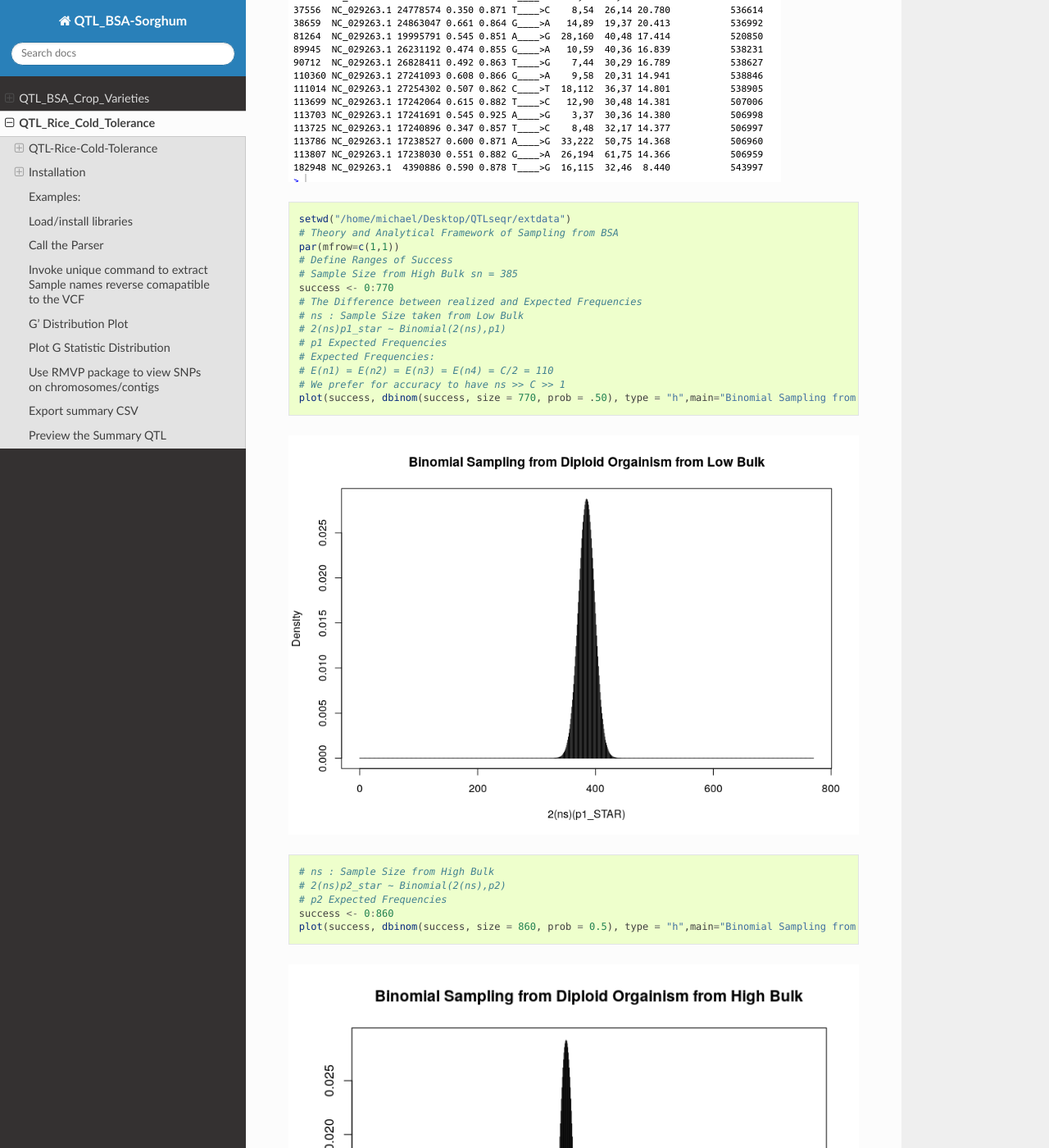
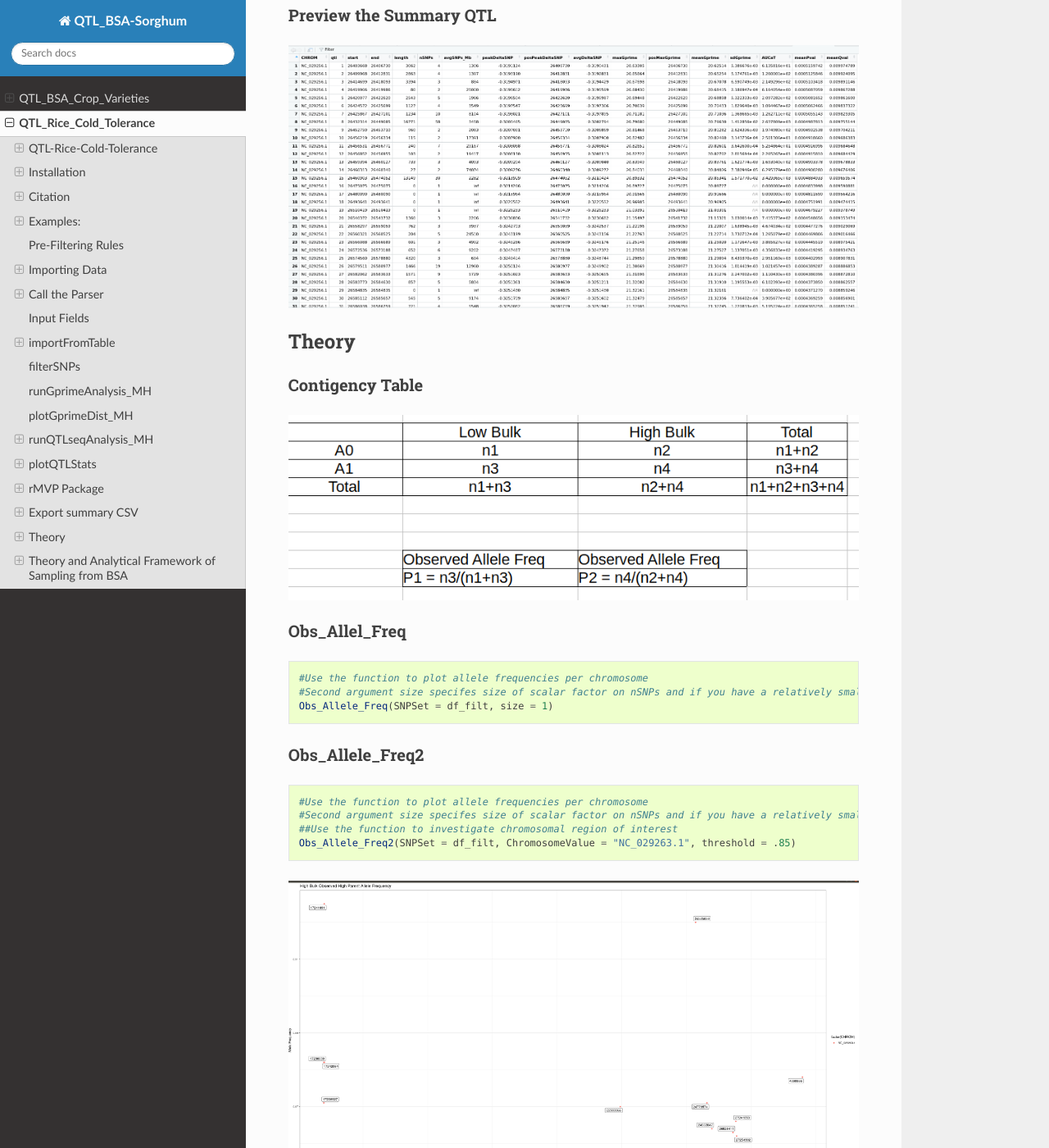
Before and after one commit to PBGLMichaelHall/ReadTheDocsQTL, a Sphinx documentation site: the page built from docs/source/Rice.rst, in a window 1280 px wide and 1400 px high, scrolled down 12008 px. Shown: the whole window at 82% size. Built offline with Sphinx 7.4.7 and the Read the Docs theme 2.0.0, drawn with Linux system fonts in a browser that asks for light colours; some of the changed text lies outside the part shown.

Commit message:
Update Rice.rst

```diff
--- a/docs/source/Rice.rst
+++ b/docs/source/Rice.rst
@@ -1,12 +1,12 @@
-===============
+=======================
 QTL_Rice_Cold_Tolerance
-===============
+=======================
 
 :Author: Michael Hall
 :Date:   4/13/2022
 
 QTL-Rice-Cold-Tolerance
-==========
+=======================
 
 QTLseqr is an R package for QTL mapping using NGS Bulk Segregant
 Analysis.
@@ -60,6 +64,9 @@
 Because of this, in order to install QTLseqr from github you will be
 required to install some compiling tools (Rtools and Xcode, for Windows
 and Mac, respectively).
+
+Citation
+========
 
 **If you use QTLseqr in published research, please cite:**
 
@@ -104,7 +111,7 @@
 =========
 
 Load/install libraries
-======================
+----------------------
 
 .. code:: r
 
@@ -122,14 +129,25 @@
 
 ::
 
-   # Set the Working Directory to where VCF file is stored in file system
+Set the Working Directory
+-------------------------
 
 .. code:: r
 
    setwd("/home/michael/Desktop/RiceCold2")
 
+Pre-Filtering Rules
+===================
+
+.. code:: r
+
    Vcf file must only contain bialleleic variants. (filter upstream, e.g., with bcftools view -m2 -M2), also the QTLseqR functions will only take SNPS,      ie, length of REF and ALT== 1
-   ==================================================================================================================================================================================
+
+Importing Data
+==============
+
+Read Data
+---------
 
 .. code:: r
 
@@ -137,6 +155,9 @@
 
 .. figure:: ../images/63.png
    :alt:
+
+Convert Data
+------------
 
 .. code:: r
 
@@ -157,12 +178,15 @@
 
 
 Invoke unique command to extract Sample names reverse comapatible to the VCF
-============================================================================
+----------------------------------------------------------------------------
 
 .. code:: r
 
    unique(VCF_TIDY$gt$Indiv)
 
+
+Input Fields
+============
 
 .. code:: r
 
@@ -178,6 +202,10 @@
    Chroms <- c("NC_029256.1","NC_029257.1","NC_029258.1","NC_029259.1","NC_029260.1","NC_029261.1","NC_029262.1","NC_029263.1","NC_029264.1","NC_029265.1","NC_029266.1","NC_029267.1")
 
 
+importFromTable
+===============
+.. code:: r
+
    df <-
      importFromTable(
        file = file,
@@ -205,7 +234,8 @@
 .. figure:: ../images/66.png
    :alt:
 
-
+filterSNPs
+==========
 
 .. code:: r
 
@@ -217,6 +247,11 @@
 
 .. figure:: ../images/67.png
    :alt:
+
+
+
+runGprimeAnalysis_MH
+====================
 
 .. code:: r
 
@@ -232,8 +267,8 @@
 
 
 
-G’ Distribution Plot
-====================
+plotGprimeDist_MH
+==================
 
 .. code:: r
 
@@ -255,6 +290,10 @@
 .. figure:: ../images/70.png
    :alt:
 
+
+runQTLseqAnalysis_MH
+====================
+
 .. code:: r
 
 
@@ -273,8 +312,8 @@
 
 
 
-Plot G Statistic Distribution
-=============================
+Plot G Statistic Distribution as a Histogram
+--------------------------------------------
 
 .. code:: r
 
@@ -283,7 +322,13 @@
 .. figure:: ../images/72.png
    :alt:
 
+plotQTLStats
+============
 
+
+
+nSNPs
+-----
 
 .. code:: r
 
@@ -344,8 +395,11 @@
 
 
 
-Use RMVP package to view SNPs on chromosomes/contigs
-====================================================
+rMVP Package
+============
+
+SNP Densities
+--------------
 
 .. code:: r
 
@@ -383,12 +437,33 @@
    QTLTable(SNPset = df_filt, alpha = 0.01, export = TRUE, fileName = "my_BSA_QTL.csv")
 
 Preview the Summary QTL
-=======================
+-----------------------
 
 .. figure:: ../images/79.png
    :alt:
 
+Theory
+======
 
+Contigency Table
+----------------
+
+.. figure:: ../images/contingency.png
+   :alt:
+
+Obs_Allel_Freq
+--------------
+
+.. code:: r
+
+   #Use the function to plot allele frequencies per chromosome
+   #Second argument size specifes size of scalar factor on nSNPs and if you have a relatively small SNP set .001 is a good startin point otherwise set to 1
+   Obs_Allele_Freq(SNPSet = df_filt, size = 1)
+
+
+
+Obs_Allele_Freq2
+----------------
 
 .. code:: r
 
@@ -405,123 +480,8 @@
 
 
 
-.. code:: r
-
-   setwd("/home/michael/Desktop/QTLseqr/extdata")
-   # Theory and Analytical Framework of Sampling from BSA
-   par(mfrow=c(1,1))
-   # Define Ranges of Success
-   # Sample Size from High Bulk sn = 385
-   success <- 0:770
-   # The Difference between realized and Expected Frequencies
-   # ns : Sample Size taken from Low Bulk
-   # 2(ns)p1_star ~ Binomial(2(ns),p1)
-   # p1 Expected Frequencies
-   # Expected Frequencies:
-   # E(n1) = E(n2) = E(n3) = E(n4) = C/2 = 110
-   # We prefer for accuracy to have ns >> C >> 1
-   plot(success, dbinom(success, size = 770, prob = .50), type = "h",main="Binomial Sampling from Diploid Orgainism from Low Bulk",xlab="2(ns)(   p1_STAR)",ylab="Density")
-
-.. figure:: ../images/LB.png
-   :alt:
-
-
-.. code:: r
-
-
-   # ns : Sample Size from High Bulk
-   # 2(ns)p2_star ~ Binomial(2(ns),p2)
-   # p2 Expected Frequencies
-   success <- 0:860
-   plot(success, dbinom(success, size = 860, prob = 0.5), type = "h",main="Binomial Sampling from Diploid Organism from High Bulk",xlab="2(n2)(p2_STAR)",ylab="Density")
-
-.. figure:: ../images/HB.png
-   :alt:
-
-
-
-.. code:: r
-
-
-
-   par(mfrow=c(1,1))
-   #Define Ranges of Success (Allele Frequencies High and Low)
-   success <- 0:100
-   #n1|p1_star ~ Poisson(lambda)
-   plot(success, dpois(success, lambda = C*(1-p1_STAR)), type = 'h',main="n1|p1_STAR ~ Poisson(C[1-p1_STAR])",xlab="n1|(n3/n1+n3)",ylab="Prob")
-
-.. figure:: ../images/n1Gp1.png
-   :alt:
-
-
-
-.. code:: r
-
-   # Filter outliers
-   TT <- TT %>% filter(AD_REF. <= 500)
-
-   hist(TT$AD_REF., probability = FALSE,main="Histogram of Actually Realized n1 Values",xlab="n1",breaks = "Sturges")
-
-
-
-.. figure:: ../images/N1.png
-   :alt:
-
-
-
-.. code:: r
-
-   #n2|p2_star ~ Poisson(lambda)
-   plot(success, dpois(success, lambda = C*(1-p2_STAR)), type='h', main="n2|p2_STAR ~ Poisson(C[[1-p2_STAR])",xlab="n2|(n4/n2+n4)",ylab="Prob")
-
-.. figure:: ../images/85.png
-   :alt:
-
-
-
-.. code:: r
-
-   tt <- tt %>% filter(AD_REF. <= 500)
-   hist(tt$AD_REF., probability = TRUE, main = "Histogram of Actually Realized n2 Values",xlab="n2")
-
-.. figure:: ../images/86.png
-   :alt:
-
-
-
-.. code:: r
-
-   #n3|p1_star ~ Poisson(lambda)
-   plot(success, dpois(success, lambda = C*p1_STAR),type='h',main="n3|p1_STAR ~ Poisson(C[1-p1_STAR])",xlab="n3|(n3/n1+n3)",ylab="Prob")
-
-.. figure:: ../images/59.png
-   :alt:
-
-
-.. code:: r
-
-
-   TT <- TT %>% filter(AD_ALT. <= 300)
-   hist(TT$AD_ALT., probability = TRUE, main="Histogram of Acutally Realized n3 Values",xlab="n3")
-
-
-.. figure:: ../images/60.png
-   :alt:
-
-.. code:: r
-
-   #n4|p2_star ~ Poisson(lambda)
-   plot(success, dpois(success, lambda = C*p2_STAR), type = 'h',main="n4|p2_STAR ~ Poisson(C[1-p2_STAR])",xlab="n4|n4/(n2+n4)",ylab="Prob")
-
-.. figure:: ../images/n4Gp2.png
-   :alt:
-
-.. code:: r
-
-   hist(tt$AD_ALT., probability = TRUE, main="Histogram of Acutally Realized n4 Values",xlab="n4")
-
-.. figure:: ../images/62.png
-   :alt:
+Total Coverage and Expected Allelic Frequencies
+-----------------------------------------------
 
 .. code:: r
 
@@ -548,10 +508,156 @@
    70
    C/2 = 35
 
+   p2 >> p1 QTL is present
+   However, ns >> C >> 1 is TRUE
 
 
-   p2 >> p1 QTL is present
-   =======================
 
-   However, ns >> C >> 1 is TRUE
-   =================================
+Theory and Analytical Framework of Sampling from BSA
+====================================================
+
+
+Binomial Sampling
+-----------------
+
+Low Bulk
+---------
+
+.. code:: r
+
+   setwd("/home/michael/Desktop/QTLseqr/extdata")
+   # Theory and Analytical Framework of Sampling from BSA
+   par(mfrow=c(1,1))
+   # Define Ranges of Success
+   # Sample Size from High Bulk sn = 385
+   success <- 0:770
+   # The Difference between realized and Expected Frequencies
+   # ns : Sample Size taken from Low Bulk
+   # 2(ns)p1_star ~ Binomial(2(ns),p1)
+   # p1 Expected Frequencies
+   # Expected Frequencies:
+   # E(n1) = E(n2) = E(n3) = E(n4) = C/2 = 110
+   # We prefer for accuracy to have ns >> C >> 1
+   plot(success, dbinom(success, size = 770, prob = .50), type = "h",main="Binomial Sampling from Diploid Orgainism from Low Bulk",xlab="2(ns)(   p1_STAR)",ylab="Density")
+
+.. figure:: ../images/LB.png
+   :alt:
+
+High Bulk
+---------
+
+.. code:: r
+
+
+   # ns : Sample Size from High Bulk
+   # 2(ns)p2_star ~ Binomial(2(ns),p2)
+   # p2 Expected Frequencies
+   success <- 0:860
+   plot(success, dbinom(success, size = 860, prob = 0.5), type = "h",main="Binomial Sampling from Diploid Organism from High Bulk",xlab="2(n2)(p2_STAR)",ylab="Density")
+
+.. figure:: ../images/HB.png
+   :alt:
+
+
+Conditional Distribution of n1 given realized average frequency
+---------------------------------------------------------------
+
+
+.. code:: r
+
+
+
+   par(mfrow=c(1,1))
+   #Define Ranges of Success (Allele Frequencies High and Low)
+   success <- 0:100
+   #n1|p1_star ~ Poisson(lambda)
+   plot(success, dpois(success, lambda = C*(1-p1_STAR)), type = 'h',main="n1|p1_STAR ~ Poisson(C[1-p1_STAR])",xlab="n1|(n3/n1+n3)",ylab="Prob")
+
+.. figure:: ../images/n1Gp1.png
+   :alt:
+
+
+Observed n1
+-----------
+
+.. code:: r
+
+   # Filter outliers
+   TT <- TT %>% filter(AD_REF. <= 500)
+
+   hist(TT$AD_REF., probability = FALSE,main="Histogram of Actually Realized n1 Values",xlab="n1",breaks = "Sturges")
+
+
+
+.. figure:: ../images/N1.png
+   :alt:
+
+
+Conditional Distribution of n2 given realized average frequency
+---------------------------------------------------------------
+
+.. code:: r
+
+   #n2|p2_star ~ Poisson(lambda)
+   plot(success, dpois(success, lambda = C*(1-p2_STAR)), type='h', main="n2|p2_STAR ~ Poisson(C[[1-p2_STAR])",xlab="n2|(n4/n2+n4)",ylab="Prob")
+
+.. figure:: ../images/85.png
+   :alt:
+
+Observed n2
+-----------
+
+.. code:: r
+
+   tt <- tt %>% filter(AD_REF. <= 500)
+   hist(tt$AD_REF., probability = TRUE, main = "Histogram of Actually Realized n2 Values",xlab="n2")
+
+.. figure:: ../images/86.png
+   :alt:
+
+
+Conditional Distribution of n3 given realized average frequency
+---------------------------------------------------------------
+
+.. code:: r
+
+   #n3|p1_star ~ Poisson(lambda)
+   plot(success, dpois(success, lambda = C*p1_STAR),type='h',main="n3|p1_STAR ~ Poisson(C[1-p1_STAR])",xlab="n3|(n3/n1+n3)",ylab="Prob")
+
+.. figure:: ../images/59.png
+   :alt:
+
+Observed n3
+-----------
+
+.. code:: r
+
+
+   TT <- TT %>% filter(AD_ALT. <= 300)
+   hist(TT$AD_ALT., probability = TRUE, main="Histogram of Acutally Realized n3 Values",xlab="n3")
+
+
+.. figure:: ../images/60.png
+   :alt:
+
+Conditional Distribution of n4 given realized average frequency
+---------------------------------------------------------------
+
+.. code:: r
+
+   #n4|p2_star ~ Poisson(lambda)
+   plot(success, dpois(success, lambda = C*p2_STAR), type = 'h',main="n4|p2_STAR ~ Poisson(C[1-p2_STAR])",xlab="n4|n4/(n2+n4)",ylab="Prob")
+
+.. figure:: ../images/n4Gp2.png
+   :alt:
+
+
+Observed n4
+-----------
+
+.. code:: r
+
+   hist(tt$AD_ALT., probability = TRUE, main="Histogram of Acutally Realized n4 Values",xlab="n4")
+
+.. figure:: ../images/62.png
+   :alt:
```
Also changed, not shown: other parts of docs/source/Rice.rst (+14 -3 lines).
